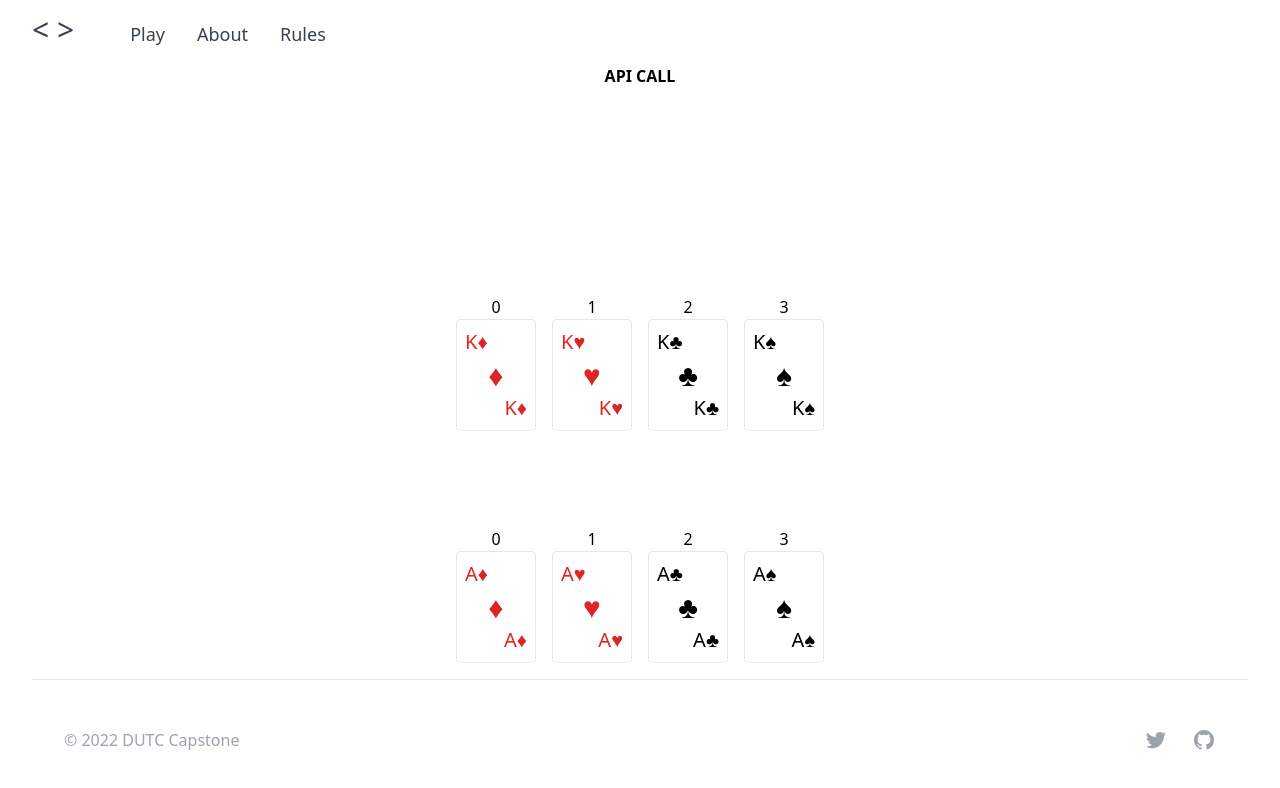
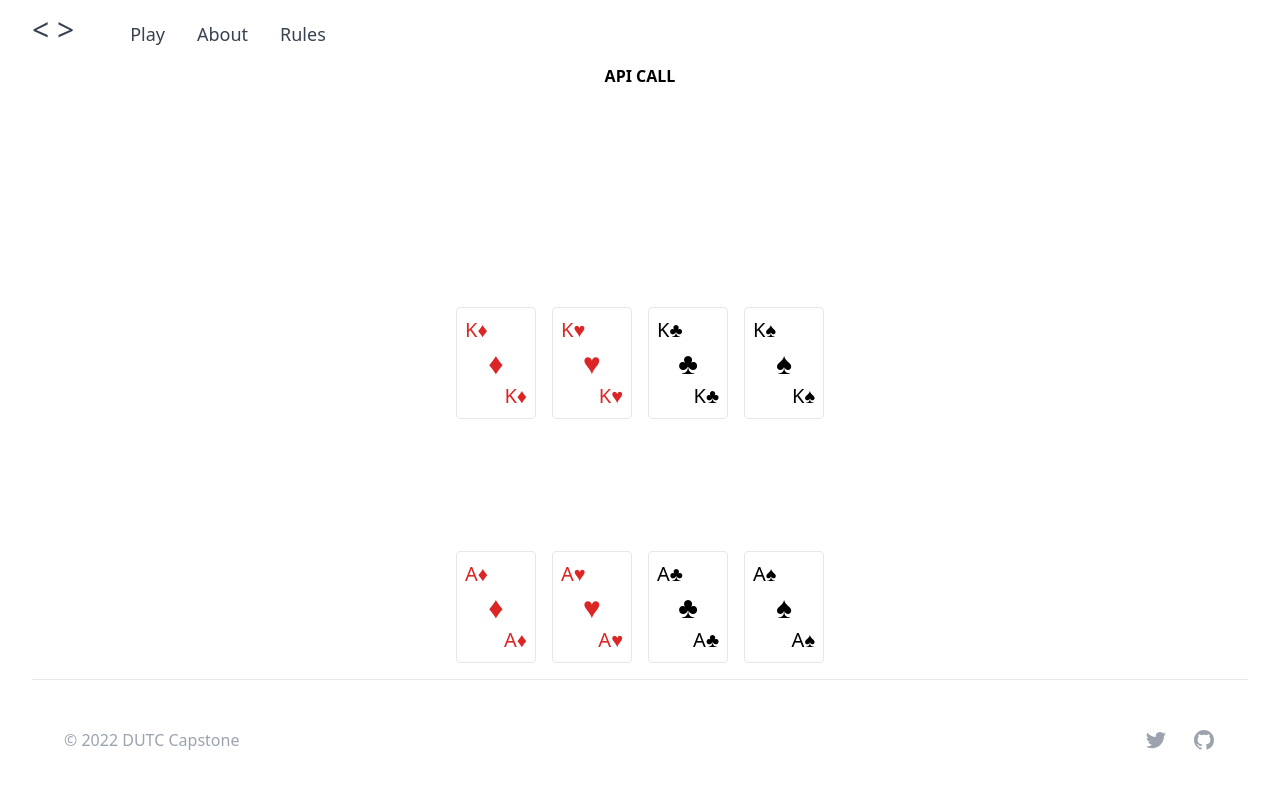
Before and after one commit to dutc-io/capstone, a React (Vite) app in the folder frontend/: page /game in a window 1280 px wide. Shown: the top 788 px of the page. Built offline with nearby package versions, Linux system fonts and the light colour scheme.

Commit message:
Fix: Remove index over cards

```diff
--- a/frontend/src/components/CardContainer.jsx
+++ b/frontend/src/components/CardContainer.jsx
@@ -44,7 +44,6 @@ export default function CardContainer({
   if (cards instanceof Array) {
     return (
       <div ref={drop} className={`inline-block ${bgColor}`}>
-        {index}
         <div ref={dragRef} style={{ opacity }} data-testid={`card`}>
           {cards.map((c) => {
             return (
@@ -61,7 +60,6 @@ export default function CardContainer({
   } else {
     return (
       <div ref={drop} className={`inline-block ${bgColor}`}>
-        {index}
         <div ref={dragRef} style={{ opacity }} data-testid={`card`}>
           <Card
             key={`card-${index}-${cards.rank}-${cards.suit}`}
```
